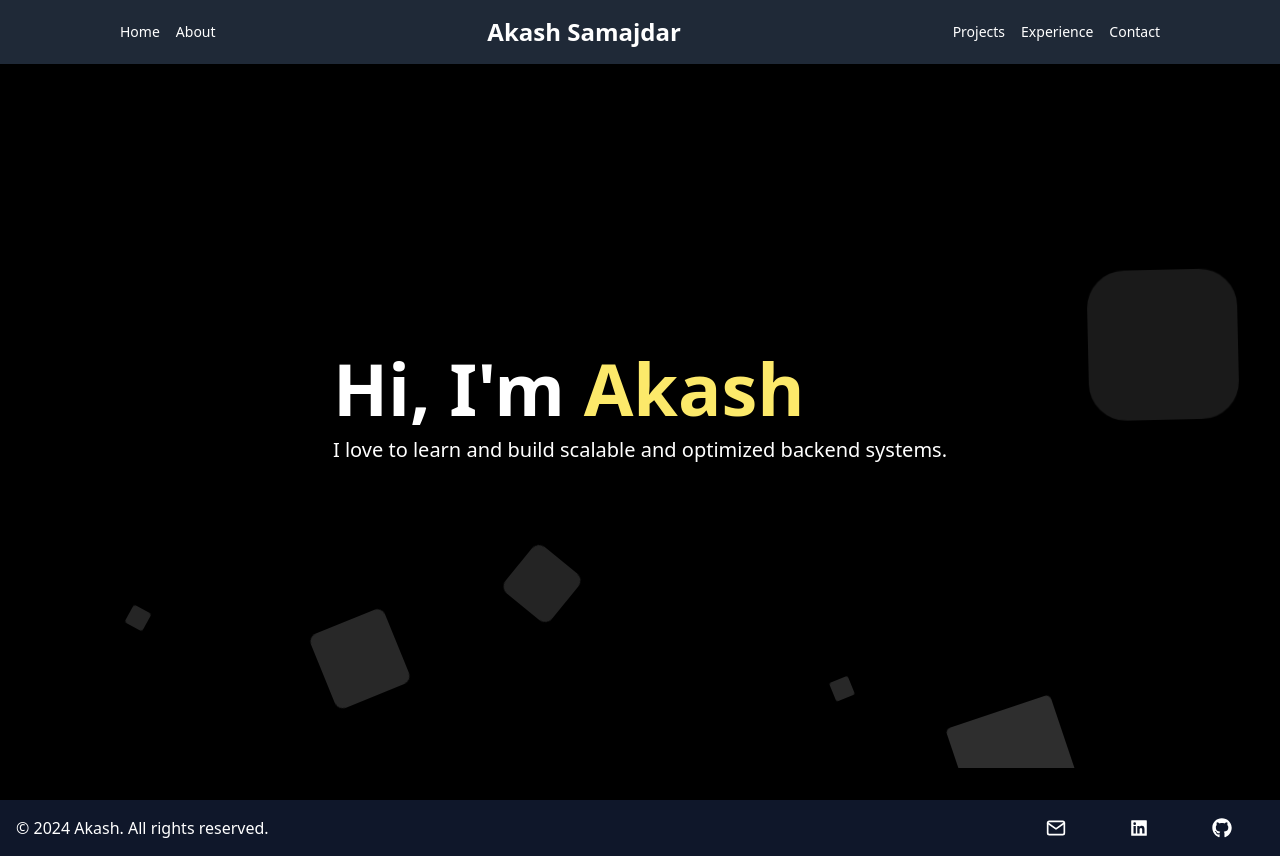
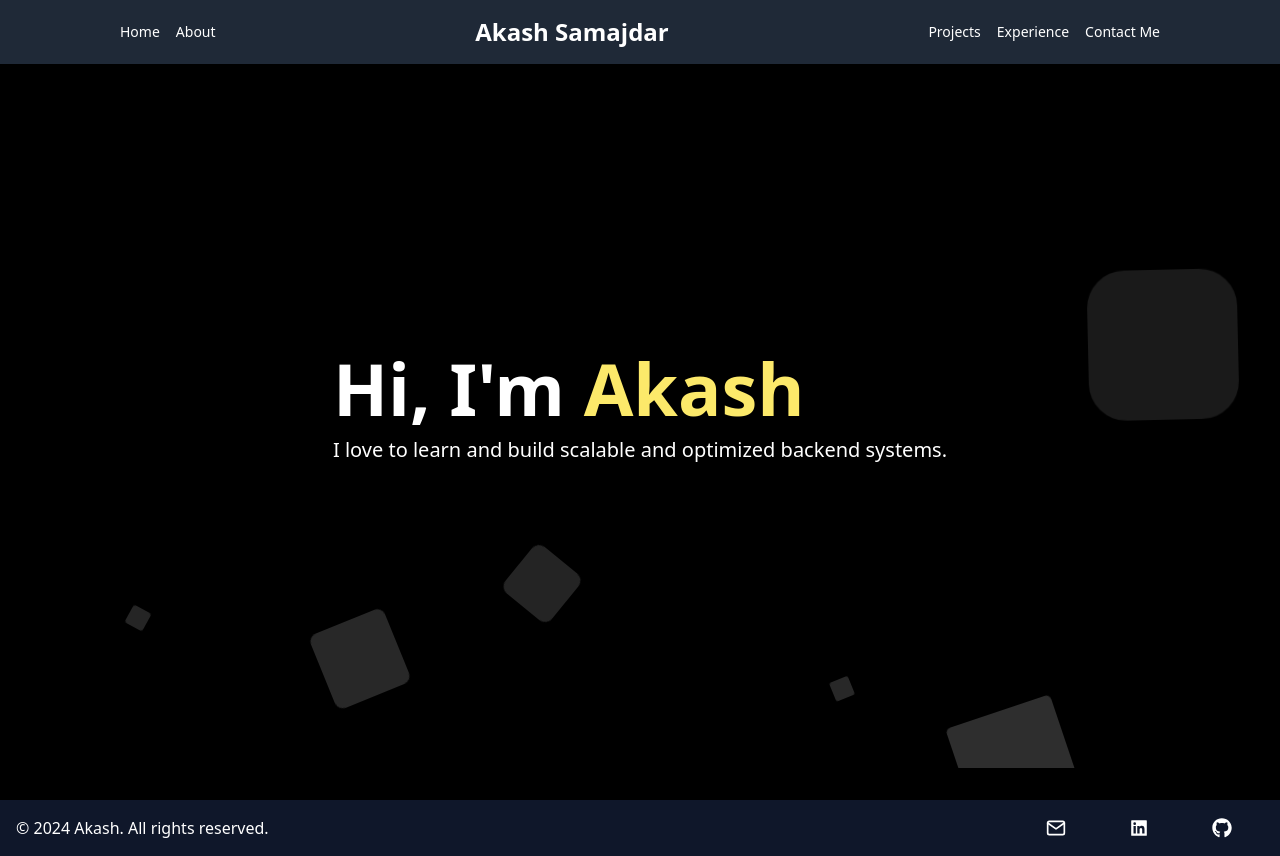
Before and after one commit to cptn3m00/Akash_Vaarta, a React (Create React App) app: page / in a window 1280 px wide. Built offline with nearby package versions, Linux system fonts and the light colour scheme.

Commit message:
changed Navbar

```diff
--- a/src/components/Navbar.jsx
+++ b/src/components/Navbar.jsx
@@ -32,7 +32,7 @@
         <div className="hidden sm:flex space-x-4 items-center text-sm">
           <Link to='/projects'>Projects</Link>
           <Link to='/experience'>Experience</Link>
-          <Link to='/contact'>Contact</Link>
+          <Link to='/contact'>Contact Me</Link>
         </div>
 
         <div className="sm:hidden">
```
